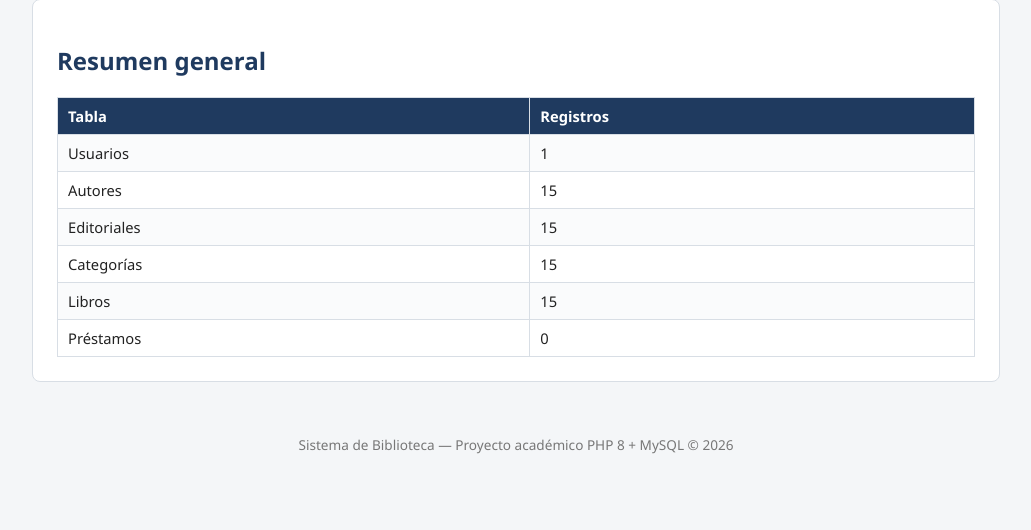
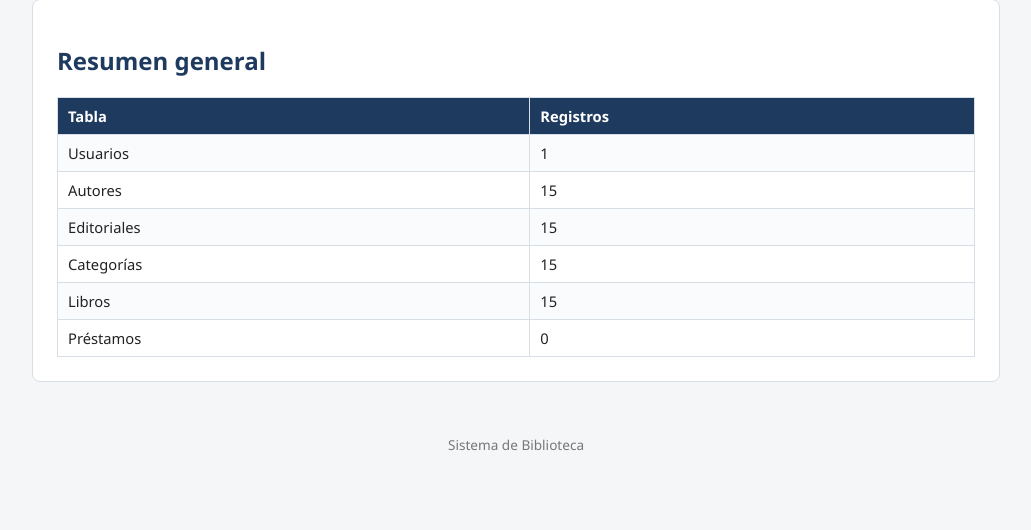
Before and after one commit to Emanuel0933/biblioteca, a PHP site: page /dashboard.php in a window 1280 px wide. Shown: the part 270-800 px from the top of the page, without its empty margins (124-1155 px from the left). Run offline with PHP 8.4, Linux system fonts and the light colour scheme; the visitor is signed in with stand-in values (Sample User, id 1); data comes from the database, SQL or seed files in the repository; data that the repository does not hold is empty.

```diff
--- a/includes/footer.php
+++ b/includes/footer.php
@@ -1,6 +1,6 @@
 </main>
 <footer class="footer">
-    <p>Sistema de Biblioteca &mdash; Proyecto académico PHP 8 + MySQL &copy; <?= date('Y') ?></p>
+    <p>Sistema de Biblioteca </p>
 </footer>
 </body>
 </html>
```
